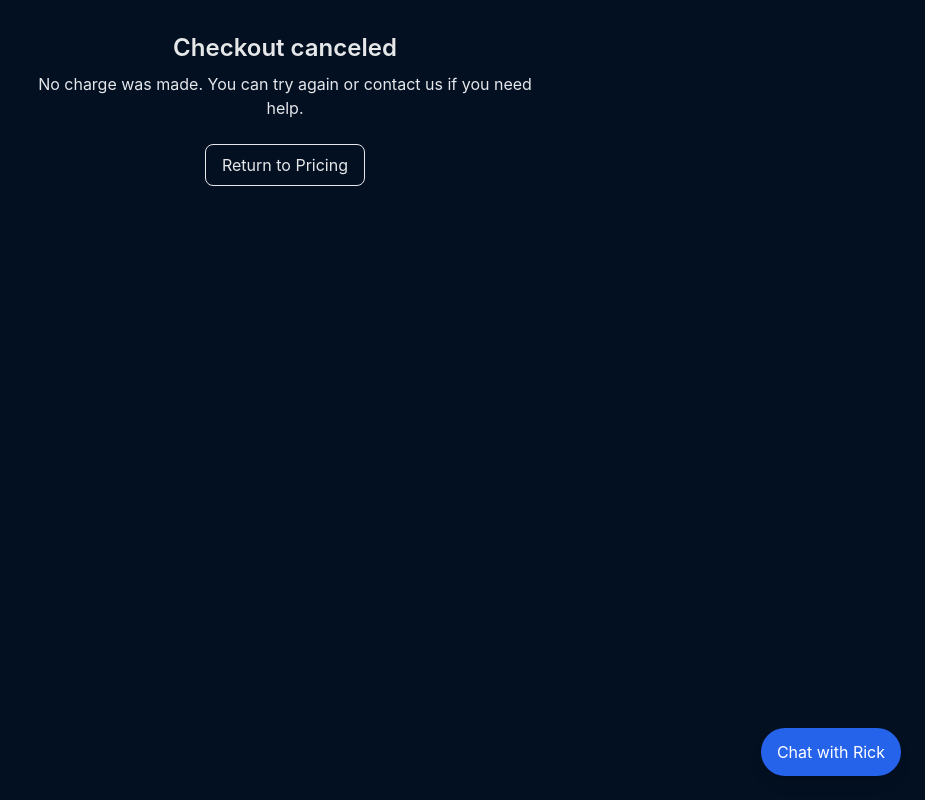
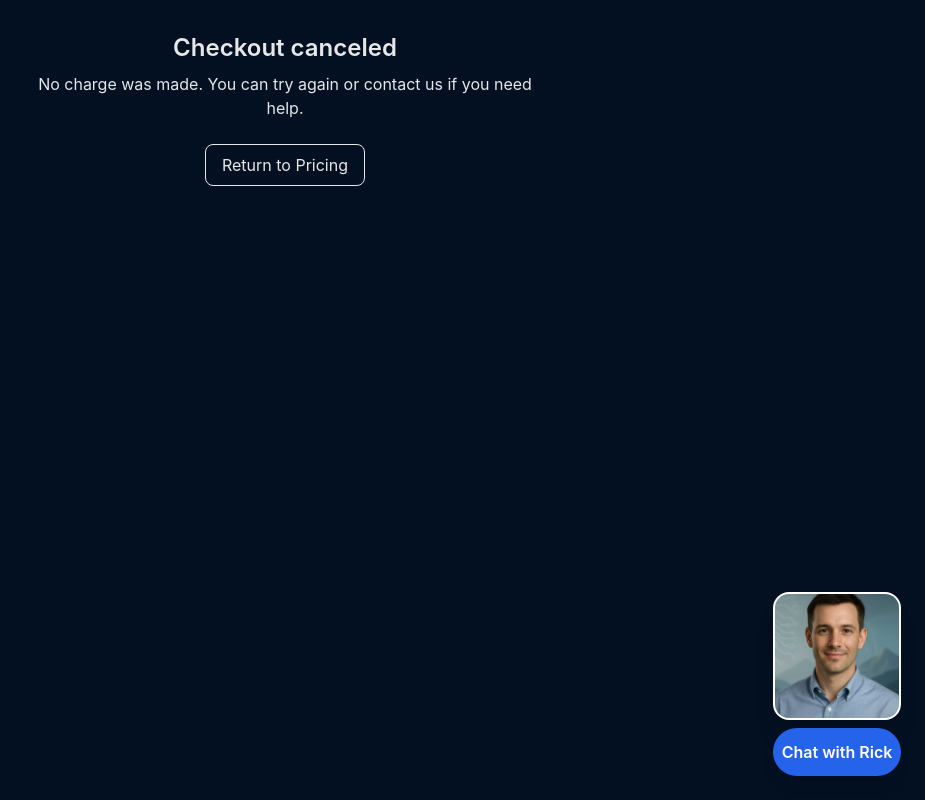
Before and after one commit to matheuspaterno/Blueridge-website, a Next.js app: page /checkout/cancel in a window 1280 px wide. Shown: the whole page, without its empty margins (355-1280 px from the left). Built offline with nearby package versions, Linux system fonts and the light colour scheme.

Commit message:
Improve Rick chat launcher

```diff
--- a/src/components/ChatWidget.tsx
+++ b/src/components/ChatWidget.tsx
@@ -53,16 +53,32 @@ export default function ChatWidget() {
 
   return (
     <>
-      <button
-        onClick={() => setOpen((v) => !v)}
-        className="fixed bottom-6 right-6 rounded-full bg-blue-600 text-white px-4 py-3 shadow-lg hover:bg-blue-700 z-50"
-        aria-label={open ? 'Close chat' : 'Chat with Rick'}
-      >
-        {open ? "Close" : "Chat with Rick"}
-      </button>
+      <div className="fixed bottom-4 right-3 z-50 sm:bottom-6 sm:right-6">
+        <button
+          onClick={() => setOpen((v) => !v)}
+          className="group flex w-28 flex-col items-center gap-2 rounded-2xl focus-visible:outline-none focus-visible:ring-4 focus-visible:ring-blue-300/70 sm:w-32"
+          aria-label={open ? "Close chat with Rick" : "Chat with Rick"}
+          aria-expanded={open}
+        >
+          {!open && (
+            <span className="aspect-square w-full overflow-hidden rounded-2xl border-2 border-white bg-white shadow-xl transition duration-200 group-hover:-translate-y-0.5 group-hover:shadow-2xl">
+              <img
+                src="/Rick.jpg"
+                alt=""
+                aria-hidden="true"
+                className="h-full w-full object-cover"
+                loading="eager"
+              />
+            </span>
+          )}
+          <span className="w-full whitespace-nowrap rounded-full bg-blue-600 px-2 py-2.5 text-center text-sm font-semibold text-white shadow-lg transition-colors group-hover:bg-blue-700 sm:py-3 sm:text-base">
+            {open ? "Close" : "Chat with Rick"}
+          </span>
+        </button>
+      </div>
 
       {open && (
-        <div className="fixed bottom-20 right-6 w-[min(24rem,90vw)] h-[28rem] rounded-2xl bg-white shadow-2xl border border-gray-200 flex flex-col overflow-hidden z-40">
+        <div className="fixed bottom-20 right-3 z-40 flex h-[min(28rem,calc(100dvh-6rem))] w-[calc(100vw-1.5rem)] max-w-sm flex-col overflow-hidden rounded-2xl border border-gray-200 bg-white shadow-2xl sm:bottom-24 sm:right-6">
           <div className="px-4 py-3 border-b bg-gradient-to-r from-blue-600 to-indigo-600 text-white">
             <div className="flex items-center gap-3">
               <img
```
